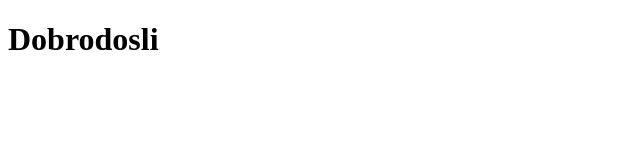
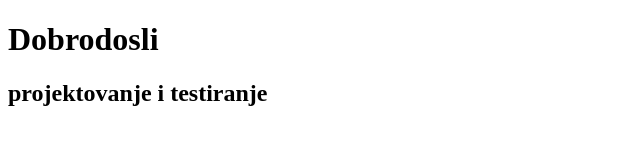
Before and after one commit to GoKuStyleee/repozitorijum, a plain HTML site: page index.html in a window 1280 px wide. Shown: the whole page, without its empty margins (0-640 px from the left). Drawn offline with Linux system fonts and the light colour scheme.

Commit message:
dodavanje h2 taga

```diff
--- a/index.html
+++ b/index.html
@@ -5,5 +5,6 @@
 </head>
 <body>
 	<h1>Dobrodosli</h1>
+	<h2>projektovanje i testiranje</h2>
 </body>
 </html>
```
